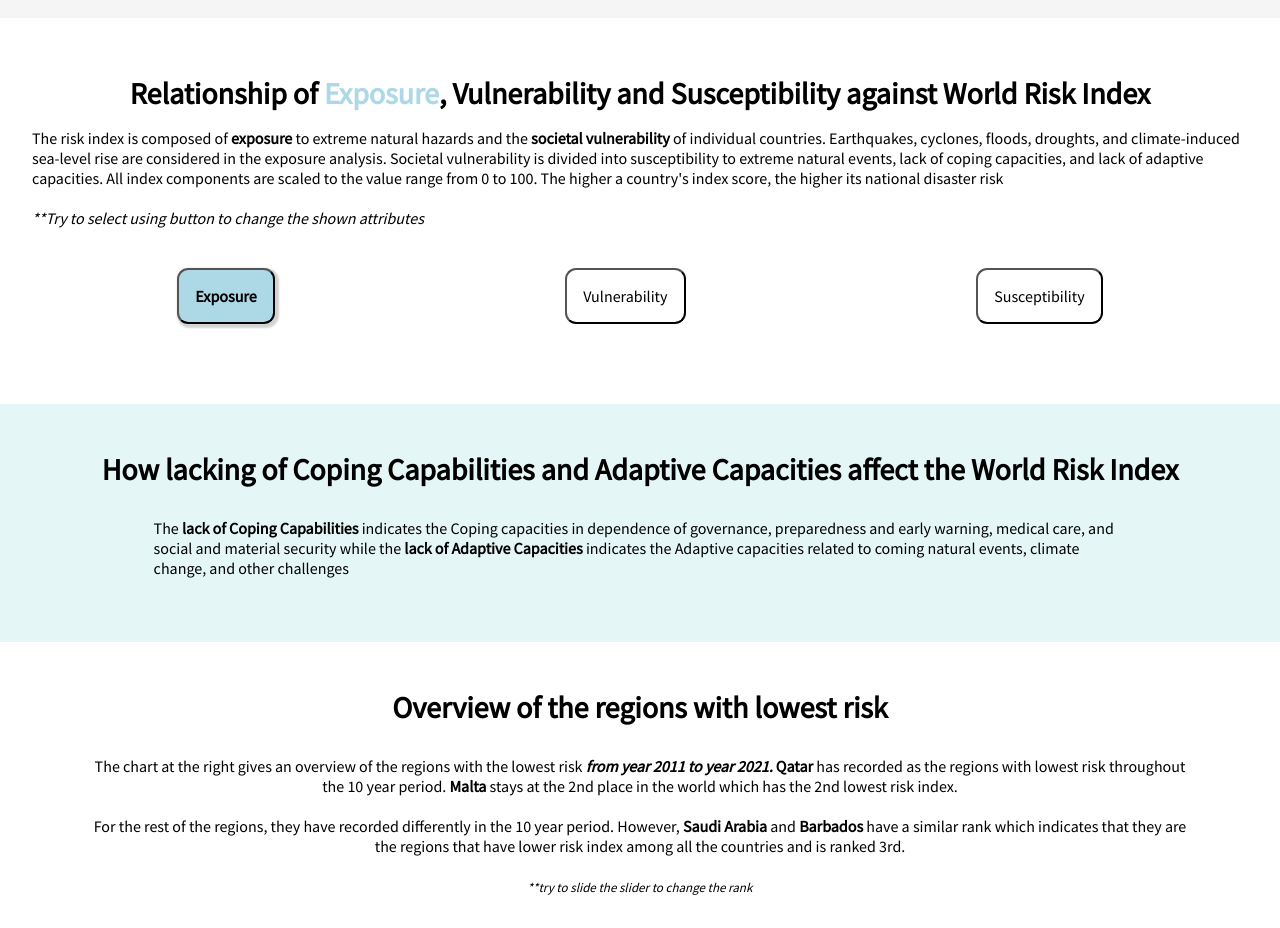
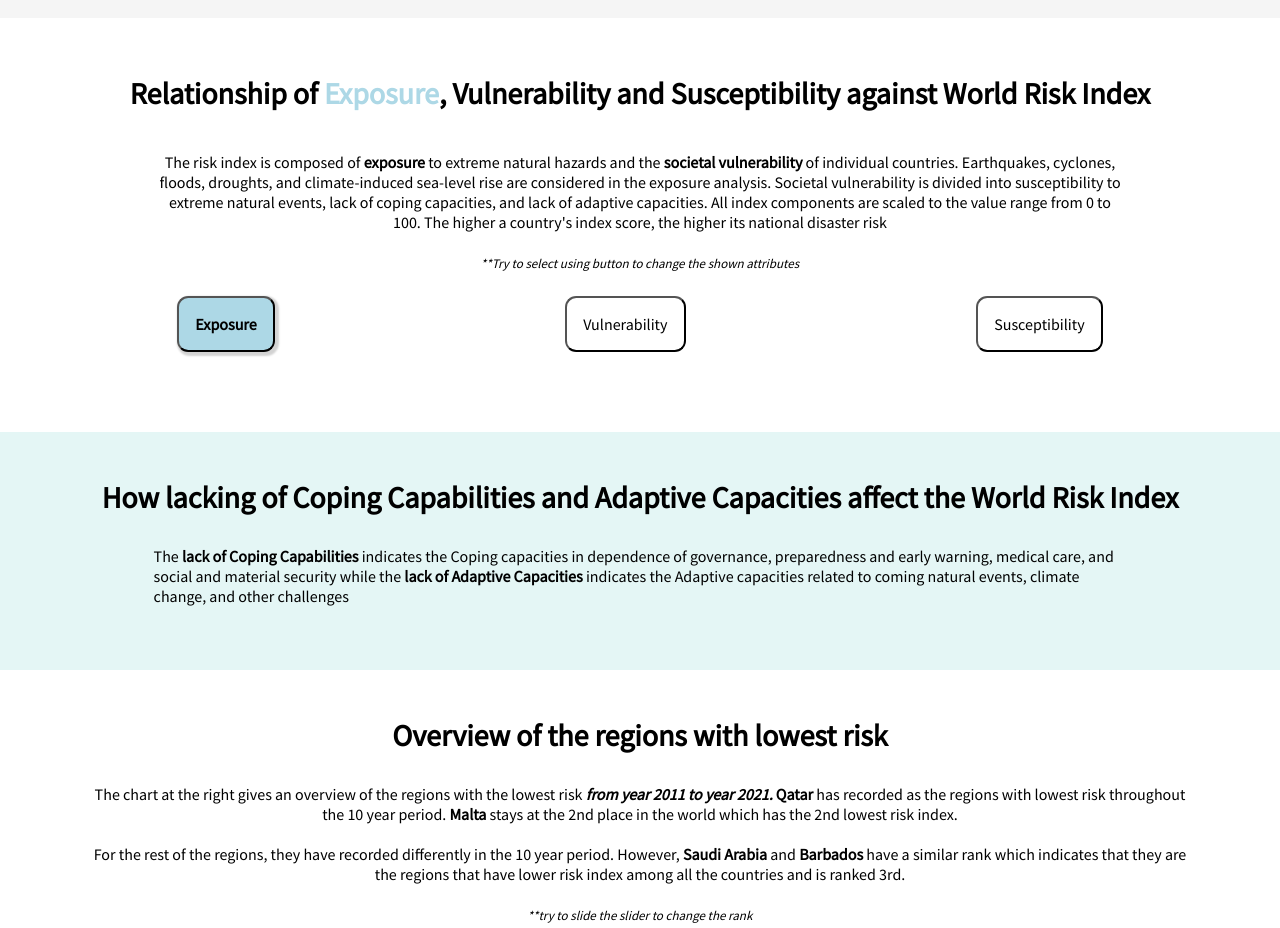
Before and after one commit to KeAn-Monash/FIT3143-Data-Visualisation-2, a plain HTML site: page index.html in a window 1280 px wide. Shown: the part 1180-2108 px from the top of the page. Drawn offline with Linux system fonts and the light colour scheme; a script that the page names is missing.

Commit message:
Edit the layout

```diff
--- a/index.html
+++ b/index.html
@@ -43,15 +43,15 @@
             <span class="inline-title-cat">Vulnerability</span> and
             <span class="inline-title-cat">Susceptibility</span> against World Risk Index
         </div>
-        <p>
+        <div style="margin-top: 5vh; text-align: center;margin-left: 10%; margin-right: 10%;">
             The risk index is composed of <b>exposure</b> to extreme natural hazards and the <b>societal vulnerability</b>
             of individual countries. Earthquakes, cyclones, floods, droughts, and climate-induced
             sea-level rise are considered in the exposure analysis. Societal vulnerability is divided into susceptibility to extreme natural events, lack of coping
             capacities, and lack of adaptive capacities. All index components are scaled to the value range
             from 0 to 100. The higher a country's index score, the higher its national disaster risk
             <br /><br />
-            <i>**Try to select using button to change the shown attributes</i>
-        </p>
+            <i style="font-size: small;">**Try to select using button to change the shown attributes</i>
+        </div>
         <div class="button-wrapper">
             <button class="index-button" onclick="showHidePlot('exposure')">
                 Exposure
```
